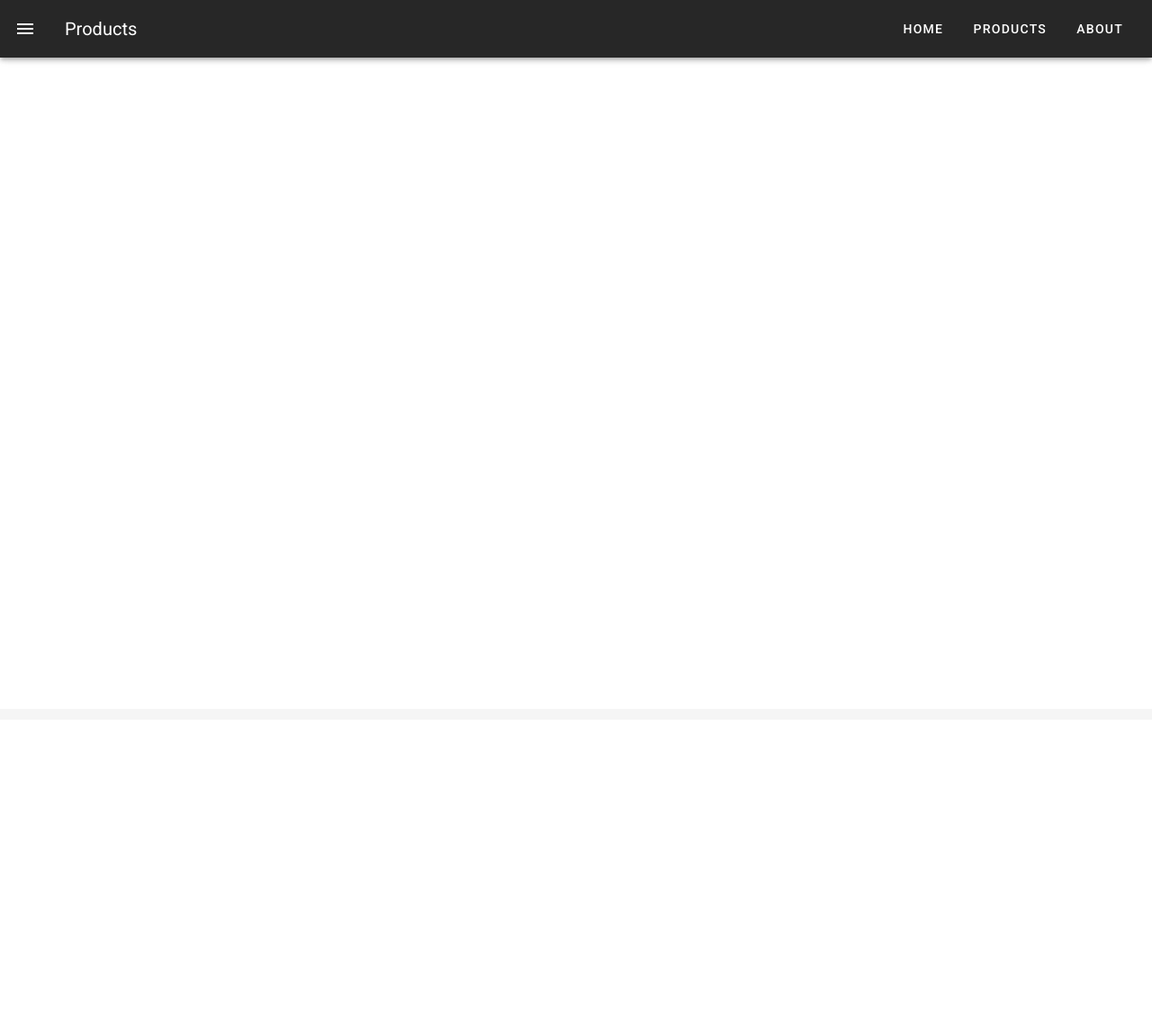
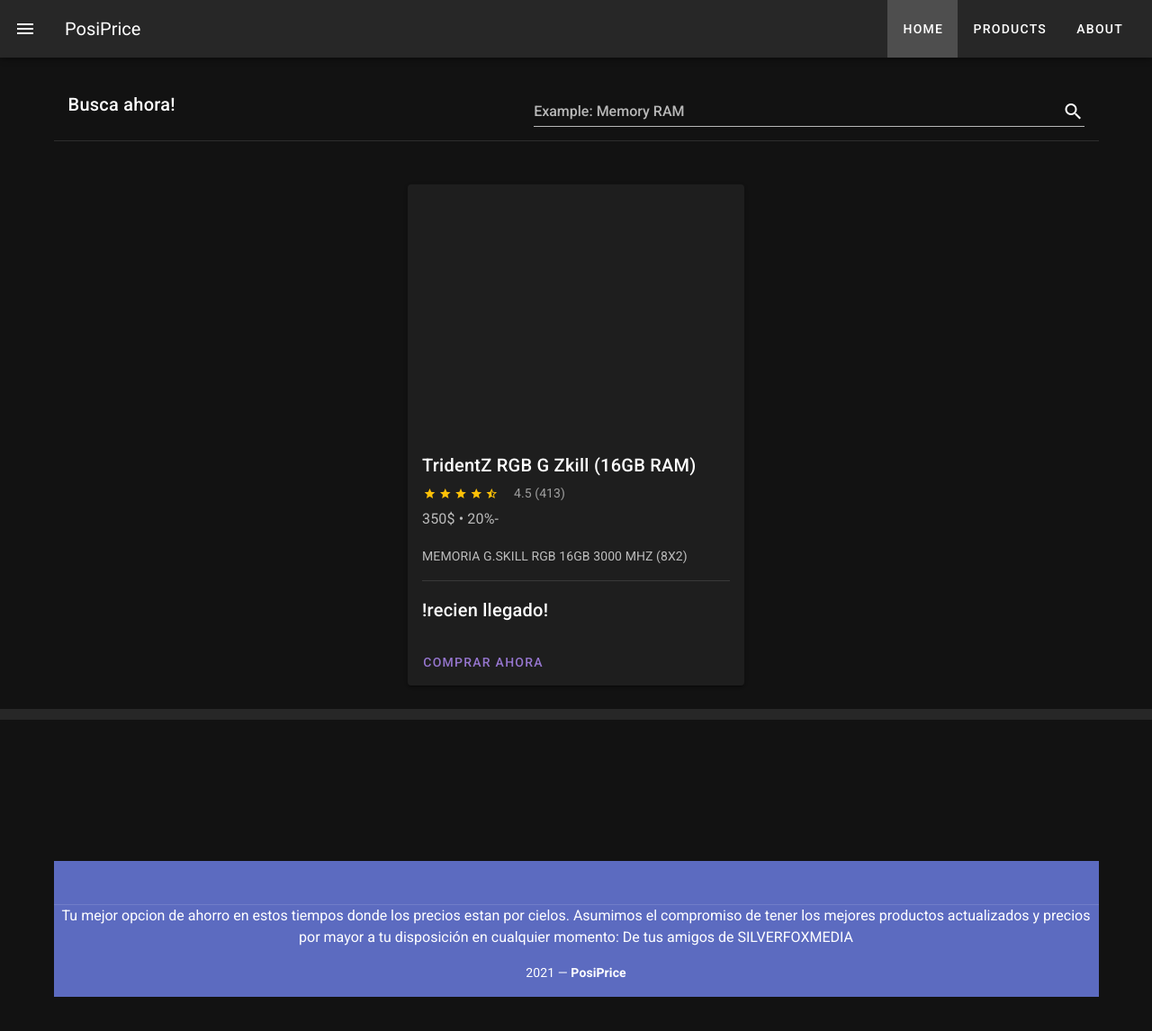
Before and after one commit to LmaoDiego/frontendposiprice, a Vue app: page /home in a window 1280 px wide. Shown: the top 1146 px of the page at 90% size. Before the commit the page ends 800 px from the top, so only its background shows below. Built offline with nearby package versions, Linux system fonts and the light colour scheme.

Commit message:
add: Product Page

```diff
--- a/server/db.json
+++ b/server/db.json
@@ -17,6 +17,12 @@
       "name": "ViperV2",
       "price": "500",
       "description": "DRR4"
+    },
+    {
+      "id": 4,
+      "name": "case 123",
+      "price": "300",
+      "description": "123"
     }
   ]
 }
--- a/src/app.vue
+++ b/src/app.vue
@@ -2,10 +2,10 @@
   <v-app>
     <v-app-bar app dark fixed>
       <v-app-bar-nav-icon></v-app-bar-nav-icon>
-      <v-toolbar-title>Products</v-toolbar-title>
+      <v-toolbar-title>PosiPrice</v-toolbar-title>
       <v-spacer></v-spacer>
       <v-toolbar-items>
-        <v-btn text to="/">Home</v-btn>
+        <v-btn text to="/home">Home</v-btn>
         <v-btn text to="/products">Products</v-btn>
         <v-btn text to="/about">About</v-btn>
       </v-toolbar-items>
--- a/src/plugins/vuetify.js
+++ b/src/plugins/vuetify.js
@@ -4,4 +4,6 @@
 Vue.use(Vuetify);
 
 export default new Vuetify({
+
+    theme: {dark :true,},
 });
--- a/src/router/index.js
+++ b/src/router/index.js
@@ -1,14 +1,14 @@
 import Vue from 'vue'
 import VueRouter from 'vue-router'
-import Home from '../views/home.vue'
 
 Vue.use(VueRouter)
 
 const routes = [
   {
-    path: '/',
+    path: '/home',
     name: 'Home',
-    component: Home
+    component: () => import(/* webpackChunkName: "home" */ '../views/home.vue')
+
   },
   {
     path: '/about',
--- a/src/views/about.vue
+++ b/src/views/about.vue
@@ -7,5 +7,6 @@
         max-width="250"
         src="https://picsum.photos/id/11/500/300"
     ></v-img>
+
   </div>
 </template>
--- a/src/views/home.vue
+++ b/src/views/home.vue
@@ -1,15 +1,117 @@
 <template>
   <div class="home">
-    <img alt="Vue logo" src="../assets/logo.png">
+<!--    <img alt="RAM logo" src="../assets/Ram.png">-->
+    <v-card-title>
+      Busca ahora!
+      <v-spacer></v-spacer>
+      <v-text-field
+          v-model="search"
+          append-icon="mdi-magnify"
+          label="Example: Memory RAM"
+          single-line
+          hide-details
+      ></v-text-field>
+    </v-card-title>
+    <v-divider></v-divider>
+<!---->
+      <v-app id="inspire">
+        <v-card
+            :loading="loading"
+            class="mx-auto my-12"
+            max-width="374"
+        >
+          <template slot="progress">
+            <v-progress-linear
+                color="deep-purple"
+                height="10"
+                indeterminate
+            ></v-progress-linear>
+          </template>
+
+          <v-img
+              height="280"
+              src="../assets/Ram.png"
+          ></v-img>
+
+          <v-card-title>TridentZ RGB G Zkill (16GB RAM)</v-card-title>
+
+          <v-card-text>
+            <v-row
+                align="center"
+                class="mx-0"
+            >
+              <v-rating
+                  :value="4.5"
+                  color="amber"
+                  dense
+                  half-increments
+                  readonly
+                  size="14"
+              ></v-rating>
+
+              <div class="grey--text ms-4">
+                4.5 (413)
+              </div>
+            </v-row>
+
+            <div class="my-4 text-subtitle-1">
+              350$ • 20%-
+            </div>
+
+            <div>MEMORIA G.SKILL RGB 16GB 3000 MHZ (8X2)</div>
+          </v-card-text>
+
+          <v-divider class="mx-4"></v-divider>
+
+          <v-card-title>!recien llegado!</v-card-title>
+
+          <v-card-actions>
+            <v-btn
+                color="deep-purple lighten-2"
+                text
+                @click="reserve"
+            >
+              COMPRAR AHORA
+            </v-btn>
+          </v-card-actions>
+        </v-card>
+      </v-app>
+<!--    -->
+
+    <v-app id="inspire">
+      <v-footer
+          dark
+          padless
+      >
+        <v-card
+            flat
+            tile
+            class="indigo lighten-1 white--text text-center"
+        >
+          <v-card-text>
+            <v-btn
+                v-for="icon in icons"
+                :key="icon"
+                class="mx-4 white--text"
+                icon
+            >
+              <v-icon size="24px">
+                {{ icon }}
+              </v-icon>
+            </v-btn>
+          </v-card-text>
+
+          <v-card-text class="white--text pt-0">
+
+          </v-card-text>
+
+          <v-divider></v-divider>
+          Tu mejor opcion de ahorro en estos tiempos donde los precios estan por cielos. Asumimos el compromiso de tener los mejores productos actualizados y precios por mayor a tu disposición en cualquier momento: De tus amigos de SILVERFOXMEDIA
+          <v-card-text class="white--text">
+            {{ new Date().getFullYear() }} — <strong>PosiPrice</strong>
+          </v-card-text>
+        </v-card>
+      </v-footer>
+    </v-app>
   </div>
 </template>
-
-<script>
-
-export default {
-  name: 'Home',
-  components: {
-
-  }
-}
-</script>
```
Also changed, not shown: src/assets/Ram.png (added).
